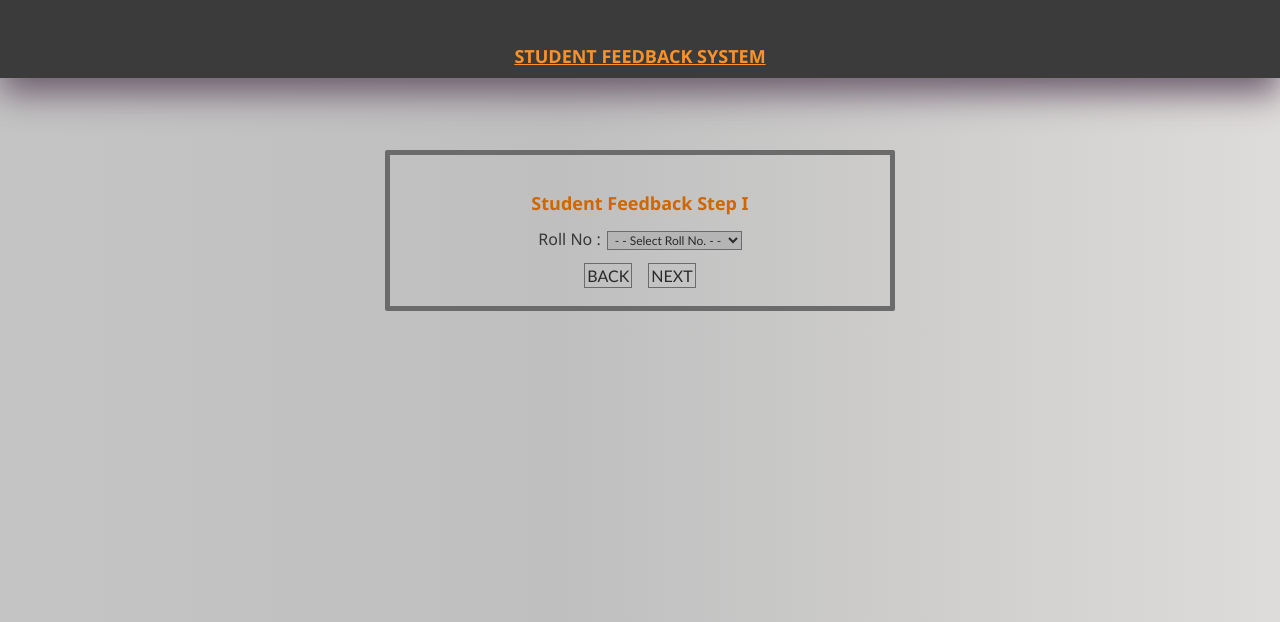
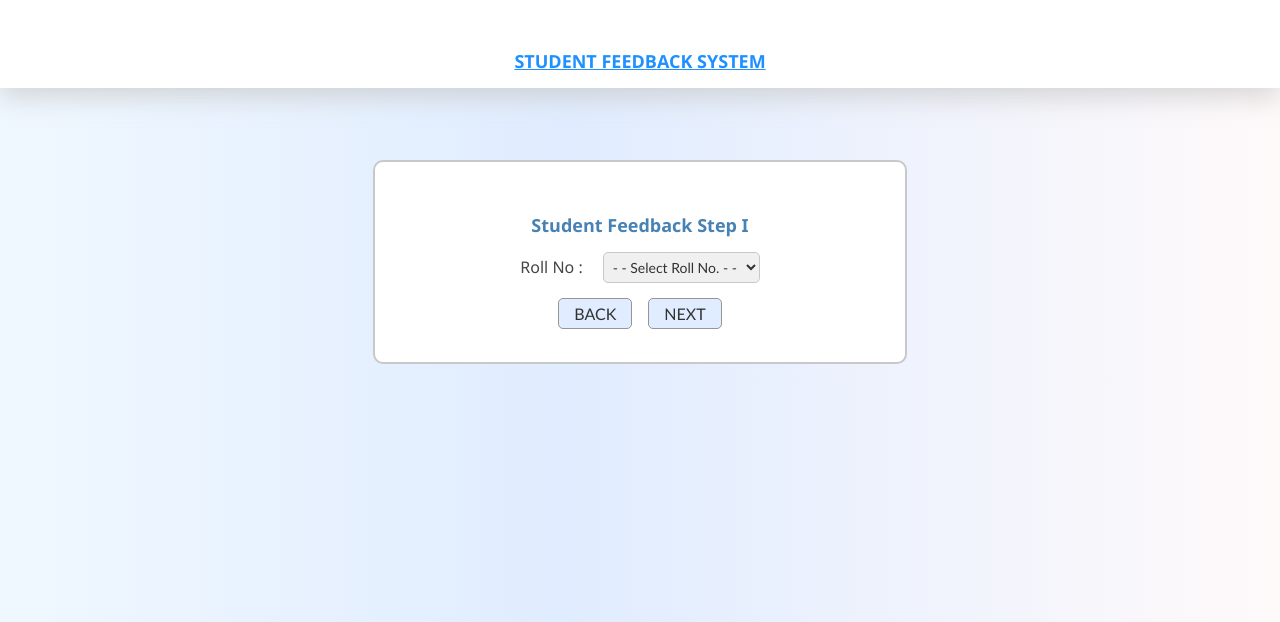
Before and after one commit to BhanuShankar7/Student-Feedback-for-Professors, a PHP site: page /feedback.php in a window 1280 px wide. Shown: the top 622 px of the page. Run offline with PHP 8.4, Linux system fonts and the light colour scheme.

Commit message:
Update style.css

```diff
--- a/style.css
+++ b/style.css
@@ -2,65 +2,64 @@
 /* CSS Document */
 body {
   margin: 0px;
-
-  background: rgba(196, 196, 196, 1);
+  background: rgba(240, 248, 255, 1); /* Light Alice Blue */
   background: -moz-linear-gradient(
     left,
-    rgba(196, 196, 196, 1) 0%,
-    rgba(191, 191, 191, 1) 44%,
-    rgba(222, 220, 218, 1) 100%
+    rgba(240, 248, 255, 1) 0%,
+    rgba(224, 236, 255, 1) 44%,
+    rgba(255, 250, 250, 1) 100% /* Snow */
   );
   background: -webkit-gradient(
     left top,
     right top,
-    color-stop(0%, rgba(196, 196, 196, 1)),
-    color-stop(44%, rgba(191, 191, 191, 1)),
-    color-stop(100%, rgba(222, 220, 218, 1))
+    color-stop(0%, rgba(240, 248, 255, 1)),
+    color-stop(44%, rgba(224, 236, 255, 1)),
+    color-stop(100%, rgba(255, 250, 250, 1))
   );
   background: -webkit-linear-gradient(
     left,
-    rgba(196, 196, 196, 1) 0%,
-    rgba(191, 191, 191, 1) 44%,
-    rgba(222, 220, 218, 1) 100%
+    rgba(240, 248, 255, 1) 0%,
+    rgba(224, 236, 255, 1) 44%,
+    rgba(255, 250, 250, 1) 100%
   );
   background: -o-linear-gradient(
     left,
-    rgba(196, 196, 196, 1) 0%,
-    rgba(191, 191, 191, 1) 44%,
-    rgba(222, 220, 218, 1) 100%
+    rgba(240, 248, 255, 1) 0%,
+    rgba(224, 236, 255, 1) 44%,
+    rgba(255, 250, 250, 1) 100%
   );
   background: -ms-linear-gradient(
     left,
-    rgba(196, 196, 196, 1) 0%,
-    rgba(191, 191, 191, 1) 44%,
-    rgba(222, 220, 218, 1) 100%
+    rgba(240, 248, 255, 1) 0%,
+    rgba(224, 236, 255, 1) 44%,
+    rgba(255, 250, 250, 1) 100%
   );
   background: linear-gradient(
     to right,
-    rgba(196, 196, 196, 1) 0%,
-    rgba(191, 191, 191, 1) 44%,
-    rgba(222, 220, 218, 1) 100%
+    rgba(240, 248, 255, 1) 0%,
+    rgba(224, 236, 255, 1) 44%,
+    rgba(255, 250, 250, 1) 100%
   );
-  filter: progid:DXImageTransform.Microsoft.gradient( startColorstr='#c4c4c4', endColorstr='#dedcda', GradientType=1 );
 }
 
 #topHeader {
   width: 100%;
   height: auto;
-  -webkit-box-shadow: 0px 15px 35px 0px rgba(107, 90, 107, 1);
-  -moz-box-shadow: 0px 15px 35px 0px rgba(107, 90, 107, 1);
-  box-shadow: 0px 15px 35px 0px rgba(107, 90, 107, 1);
-  background-color: rgba(59, 59, 59, 1);
+  -webkit-box-shadow: 0px 10px 25px 0px rgba(200, 200, 200, 0.7);
+  -moz-box-shadow: 0px 10px 25px 0px rgba(200, 200, 200, 0.7);
+  box-shadow: 0px 10px 25px 0px rgba(200, 200, 200, 0.7);
+  background-color: rgba(255, 255, 255, 1); /* White */
   font-family: "Trebuchet MS";
   font-size: 24px;
-  color: rgba(215, 215, 215, 1);
+  color: rgba(50, 50, 50, 1);
   text-align: center;
   vertical-align: middle;
-  padding: 10px 0px;
+  padding: 15px 0px;
 }
+
 .tag {
   font-family: "Segoe UI";
-  color: rgba(253, 146, 40, 1);
+  color: rgba(30, 144, 255, 1); /* Dodger Blue */
   font-size: 18px;
   font-weight: bold;
   text-decoration: underline;
@@ -68,7 +67,7 @@ body {
 
 .SubHead {
   font-family: "Segoe UI";
-  color: rgba(207, 103, 0, 1);
+  color: rgba(70, 130, 180, 1); /* Steel Blue */
   font-size: 18px;
   font-weight: bold;
 }
@@ -76,11 +75,12 @@ body {
 #content {
   width: 500px;
   height: auto;
-  background-color: transparent;
-  border: 5px solid rgba(107, 107, 107, 1);
-  border-radius: 2px;
+  background-color: rgba(255, 255, 255, 1);
+  border: 2px solid rgba(200, 200, 200, 1);
+  border-radius: 10px;
   margin-left: auto;
   margin-right: auto;
+  padding: 15px;
 }
 
 div#table {
@@ -93,7 +93,7 @@ div.tr {
 div.td {
   display: table-cell;
   width: inherit;
-  padding: 3px 3px;
+  padding: 5px 10px;
 }
 
 div.tdd {
@@ -103,13 +103,13 @@ div.tdd {
 
 div.tddd {
   text-align: center;
-  padding: 0px 5px;
+  padding: 5px 5px;
   caption-side: top;
 }
 
 label {
   font-family: "Segoe UI";
-  color: rgba(55, 55, 55, 1);
+  color: rgba(70, 70, 70, 1);
   font-size: 16px;
 }
 
@@ -117,63 +117,59 @@ input[type="text"],
 input[type="password"] {
   font-family: "Trebuchet MS";
   font-size: 15px;
-  background-color: transparent;
-  color: rgba(41, 41, 41, 1);
-  padding: 0px 3px;
-  border: 1px solid rgba(107, 107, 107, 1);
+  background-color: rgba(245, 245, 245, 1);
+  color: rgba(50, 50, 50, 1);
+  padding: 5px 10px;
+  border: 1px solid rgba(200, 200, 200, 1);
+  border-radius: 5px;
 }
 
 input[type="submit"],
 input[type="button"] {
   font-family: "Trebuchet MS";
   font-size: 16px;
-  background-color: transparent;
-  color: rgba(41, 41, 41, 1);
-  padding: 2px;
-  border: 1px solid rgba(107, 107, 107, 1);
+  background-color: rgba(224, 236, 255, 1);
+  color: rgba(50, 50, 50, 1);
+  padding: 5px 15px;
+  border: 1px solid rgba(150, 150, 150, 1);
+  border-radius: 5px;
   cursor: pointer;
 }
 
 input[type="submit"]:hover,
 input[type="button"]:hover {
-  font-family: "Trebuchet MS";
-  font-size: 16px;
-  background-color: rgba(41, 41, 41, 1);
+  background-color: rgba(30, 144, 255, 1); /* Dodger Blue */
   color: rgba(255, 255, 255, 1);
-  padding: 2px;
-  border: 1px solid rgba(107, 107, 107, 1);
-  cursor: pointer;
+  border: 1px solid rgba(30, 144, 255, 1);
 }
 
 a.link:link,
 a.link:active,
 a.link:visited {
   font-family: "Trebuchet MS";
-  color: rgba(41, 41, 41, 1);
+  color: rgba(70, 130, 180, 1);
   font-size: 16px;
   text-decoration: none;
 }
 a.link:hover {
-  font-family: "Trebuchet MS";
-  color: rgba(255, 0, 4, 1);
-  font-size: 16px;
+  color: rgba(30, 144, 255, 1);
   cursor: pointer;
-  text-decoration: none;
 }
 
 select {
   font-family: "Trebuchet MS";
-  font-size: 12px;
-  background-color: rgba(181, 181, 181, 1);
-  color: rgba(41, 41, 41, 1);
-  padding: 0px 3px;
-  border: 1px solid rgba(107, 107, 107, 1);
+  font-size: 14px;
+  background-color: rgba(240, 240, 240, 1);
+  color: rgba(50, 50, 50, 1);
+  padding: 5px;
+  border: 1px solid rgba(200, 200, 200, 1);
+  border-radius: 5px;
 }
 
 .text {
   font-family: "Segoe UI";
   font-size: 14px;
-  color: rgba(77, 38, 5, 1);
+  color: rgba(50, 50, 50, 1);
 }
 
 a.button:link,
@@ -181,24 +177,25 @@ a.button:active,
 a.button:visited {
   font-family: "Segoe UI";
   text-decoration: none;
-  color: rgba(54, 54, 54, 1);
+  color: rgba(70, 130, 180, 1);
   padding: 8px;
-  background-color: transparent;
-  border: 2px solid rgba(63, 63, 63, 1);
+  background-color: rgba(240, 248, 255, 1);
+  border: 2px solid rgba(70, 130, 180, 1);
+  border-radius: 5px;
 }
 a.button:hover {
-  font-family: "Segoe UI";
   text-decoration: none;
   color: rgba(255, 255, 255, 1);
-  padding: 8px;
-  background-color: rgba(63, 63, 63, 1);
+  background-color: rgba(70, 130, 180, 1);
   border: 2px solid rgba(255, 255, 255, 1);
 }
+
 table,
 tr,
 td {
-  border: 1px solid rgba(0, 0, 0, 1);
+  border: 1px solid rgba(200, 200, 200, 1);
   border-collapse: collapse;
   font-family: "Trebuchet MS";
   font-size: 14px;
+  background-color: rgba(255, 255, 255, 1);
 }
```
